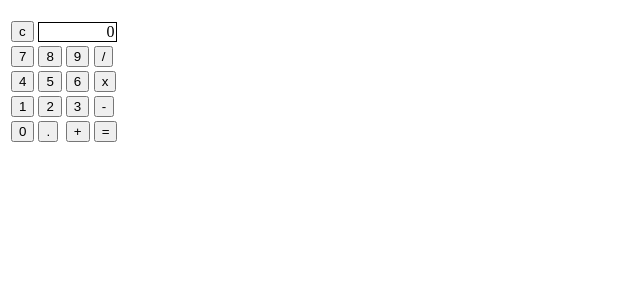
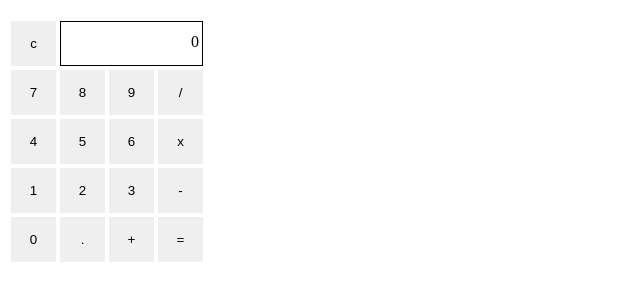
Before and after one commit to tomlynam/js_calculator, a plain HTML site: page index.html in a window 1280 px wide. Shown: the part 48-348 px from the top of the page, without its empty margins (0-640 px from the left). Drawn offline with Linux system fonts and the light colour scheme.

Commit message:
divide by zero

```diff
--- a/javascripts/app.js
+++ b/javascripts/app.js
@@ -16,6 +16,9 @@ function inputNumber(num) {
 		display = document.getElementById("display");
 		firstNum += num;
 		display.innerHTML = firstNum
+	}
+	else if(operator === "/" && num === "0") {
+		display.innerHTML = "Can't divide by zero"
 	}
 	else {
 		secondNum += num;
--- a/stylesheets/style.css
+++ b/stylesheets/style.css
@@ -1,5 +1,14 @@
+input {
+	border: none;
+	width: 45px;
+	height: 45px;
+}
+
+
 #display {
 	border: 1px solid black;
+	height: 32px;
 	text-align: right;
-	padding-right: 2px;
+	padding-right: 3px;
+	padding-top: 11px;
 }
```
Also changed, not shown: index.html (+1 -0 lines).
